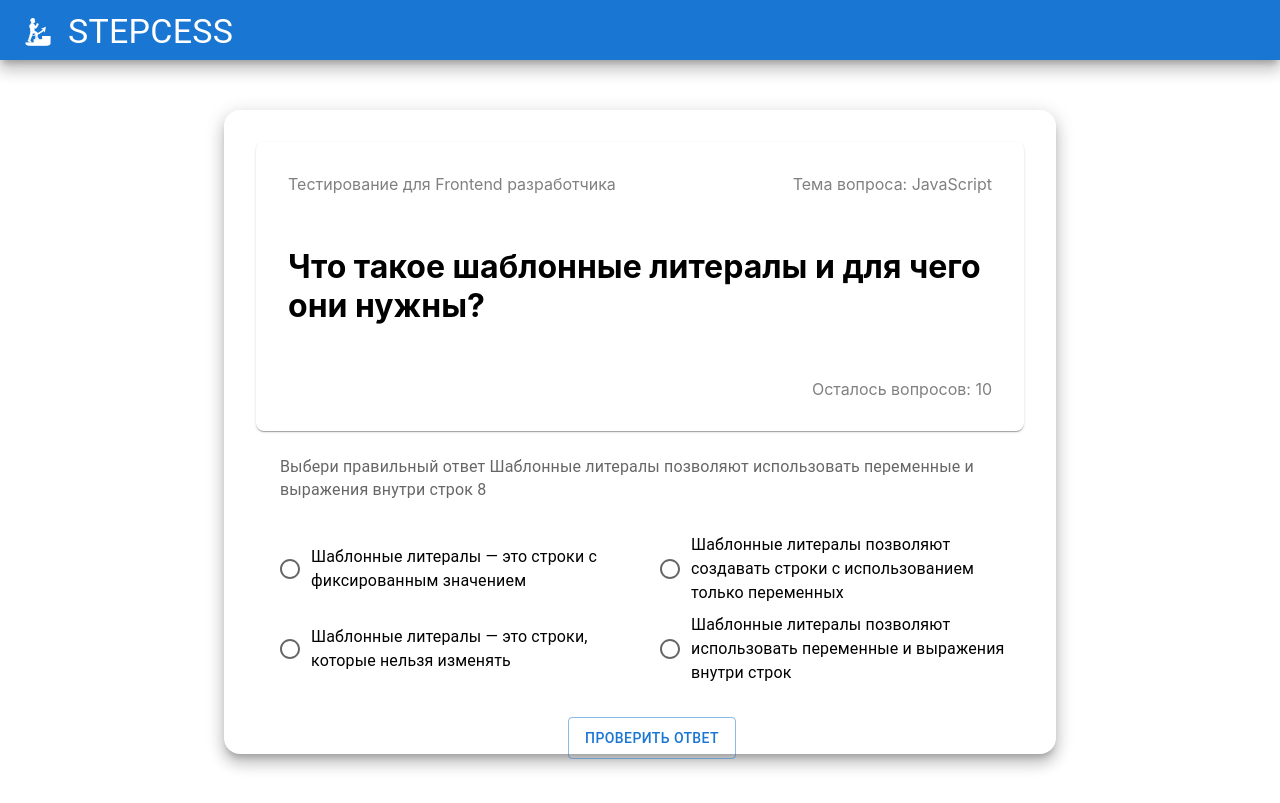
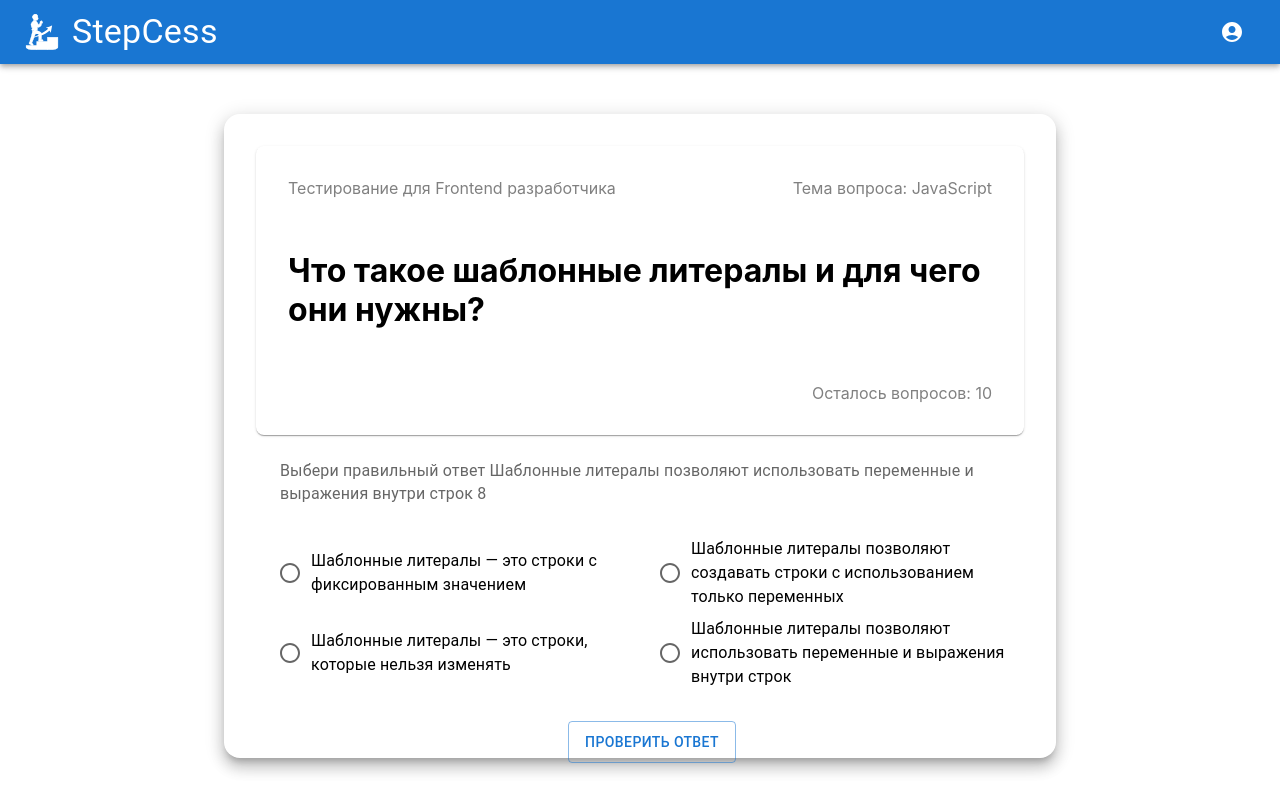
Before and after one commit to unclebusy/stepcess, a React (Create React App) app: page / in a window 1280 px wide. Built offline with nearby package versions, Linux system fonts and the light colour scheme.

Commit message:
add HeaderBox, HeadersXl, HeadersXs, HeaderSm, ButtonGroup and updated Header

```diff
--- a/src/components/Header.jsx
+++ b/src/components/Header.jsx
@@ -1,27 +1,14 @@
 import * as React from 'react';
-import AppBar from '@mui/material/AppBar';
-import Toolbar from '@mui/material/Toolbar';
-import Typography from '@mui/material/Typography';
-import Container from '@mui/material/Container';
+import HeaderXl from './Headers/HeaderXl';
+import HeaderSm from './Headers/HeaderSm';
+import HeaderXs from './Headers/HeaderXs';
 
-export const Header = () => {
+export function Header() {
   return (
-    <AppBar position="static" sx={{ height: '60px', boxShadow: 10 }}>
-      <Container maxWidth="xl">
-        <Toolbar disableGutters>
-          <img src="/images/logo.svg" alt="logo" style={{ height: '28px', borderRadius: '20%' }} />
-          <Typography
-            variant="h4"
-            sx={{
-              mr: 2,
-              marginLeft: '1rem',
-              color: 'inherit',
-            }}
-          >
-            STEPCESS
-          </Typography>
-        </Toolbar>
-      </Container>
-    </AppBar>
+    <>
+      <HeaderXl />
+      <HeaderSm />
+      <HeaderXs />
+    </>
   );
-};
+}
--- /dev/null
+++ b/src/components/Headers/HeaderBox.jsx
@@ -0,0 +1,19 @@
+import * as React from 'react';
+import Box from '@mui/material/Box';
+
+export default function HeaderBox({ children, type }) {
+  return (
+    <Box
+      sx={{
+        flexGrow: 1,
+        display: {
+          xs: [type == 'xs' ? 'block' : 'none'],
+          sm: [type == 'sm' ? 'block' : 'none'],
+          xl: [type == 'xl' ? 'block' : 'none'],
+        },
+      }}
+    >
+      {children}
+    </Box>
+  );
+}
--- /dev/null
+++ b/src/components/Headers/HeaderSm.jsx
@@ -0,0 +1,58 @@
+import * as React from 'react';
+import Box from '@mui/material/Box';
+import AppBar from '@mui/material/AppBar';
+import Toolbar from '@mui/material/Toolbar';
+import IconButton from '@mui/material/IconButton';
+import Typography from '@mui/material/Typography';
+import AccountCircle from '@mui/icons-material/AccountCircle';
+import Menu from '@mui/material/Menu';
+import MenuItem from '@mui/material/MenuItem';
+import HeaderBox from './HeaderBox';
+
+export default function HeaderSm() {
+  return (
+    <HeaderBox type="sm">
+      <AppBar position="static">
+        <Toolbar>
+          <IconButton size="large" edge="start" color="inherit" aria-label="menu">
+            <Box
+              component="img"
+              src="/images/logo.svg"
+              alt="logo image"
+              sx={{ height: '36px', borderRadius: '20%' }}
+            />
+          </IconButton>
+          <Typography variant="h4" component="div" sx={{ flexGrow: 1 }}>
+            StepCess
+          </Typography>
+          <div>
+            <IconButton
+              size="large"
+              aria-label="account of current user"
+              aria-controls="menu-appbar"
+              aria-haspopup="true"
+              color="inherit"
+            >
+              <AccountCircle />
+            </IconButton>
+            <Menu
+              id="menu-appbar"
+              anchorOrigin={{
+                vertical: 'top',
+                horizontal: 'right',
+              }}
+              keepMounted
+              transformOrigin={{
+                vertical: 'top',
+                horizontal: 'right',
+              }}
+            >
+              <MenuItem>Profile</MenuItem>
+              <MenuItem>My account</MenuItem>
+            </Menu>
+          </div>
+        </Toolbar>
+      </AppBar>
+    </HeaderBox>
+  );
+}
--- /dev/null
+++ b/src/components/Headers/HeaderXl.jsx
@@ -0,0 +1,45 @@
+import * as React from 'react';
+import Box from '@mui/material/Box';
+import AppBar from '@mui/material/AppBar';
+import Toolbar from '@mui/material/Toolbar';
+import IconButton from '@mui/material/IconButton';
+import Typography from '@mui/material/Typography';
+import AccountCircle from '@mui/icons-material/AccountCircle';
+import HeaderBox from './HeaderBox';
+import ButtonsGroup from '../ui/ButtonsGroup';
+
+export default function HeaderXl() {
+  return (
+    <HeaderBox type="xl">
+      <AppBar position="static">
+        <Toolbar sx={{ display: 'flex', justifyContent: 'space-between' }}>
+          <Box sx={{ display: 'flex', alignItems: 'center' }}>
+            <IconButton size="large" edge="start" color="inherit" aria-label="menu">
+              <Box
+                component="img"
+                src="/images/logo.svg"
+                alt="logo image"
+                sx={{ height: '36px', borderRadius: '20%' }}
+              />
+            </IconButton>
+            <Typography variant="h4" component="div" sx={{ flexGrow: 1 }}>
+              StepCess
+            </Typography>
+          </Box>
+          <ButtonsGroup />
+          <Box sx={{ display: 'flex' }}>
+            <IconButton
+              size="large"
+              aria-label="account of current user"
+              aria-controls="menu-appbar"
+              aria-haspopup="true"
+              color="inherit"
+            >
+              <AccountCircle />
+            </IconButton>
+          </Box>
+        </Toolbar>
+      </AppBar>
+    </HeaderBox>
+  );
+}
--- /dev/null
+++ b/src/components/Headers/HeaderXs.jsx
@@ -0,0 +1,58 @@
+import * as React from 'react';
+import Box from '@mui/material/Box';
+import AppBar from '@mui/material/AppBar';
+import Toolbar from '@mui/material/Toolbar';
+import IconButton from '@mui/material/IconButton';
+import Typography from '@mui/material/Typography';
+import AccountCircle from '@mui/icons-material/AccountCircle';
+import Menu from '@mui/material/Menu';
+import MenuItem from '@mui/material/MenuItem';
+import HeaderBox from './HeaderBox';
+
+export default function HeaderXs() {
+  return (
+    <HeaderBox type="xs">
+      <AppBar position="static">
+        <Toolbar>
+          <IconButton size="large" edge="start" color="inherit" aria-label="menu">
+            <Box
+              component="img"
+              src="/images/logo.svg"
+              alt="logo image"
+              sx={{ height: '36px', borderRadius: '20%' }}
+            />
+          </IconButton>
+          <Typography variant="h4" component="div" sx={{ flexGrow: 1 }}>
+            StepCess
+          </Typography>
+          <div>
+            <IconButton
+              size="large"
+              aria-label="account of current user"
+              aria-controls="menu-appbar"
+              aria-haspopup="true"
+              color="inherit"
+            >
+              <AccountCircle />
+            </IconButton>
+            <Menu
+              id="menu-appbar"
+              anchorOrigin={{
+                vertical: 'top',
+                horizontal: 'right',
+              }}
+              keepMounted
+              transformOrigin={{
+                vertical: 'top',
+                horizontal: 'right',
+              }}
+            >
+              <MenuItem>Profile</MenuItem>
+              <MenuItem>My account</MenuItem>
+            </Menu>
+          </div>
+        </Toolbar>
+      </AppBar>
+    </HeaderBox>
+  );
+}
--- /dev/null
+++ b/src/components/ui/ButtonsGroup.jsx
@@ -0,0 +1,25 @@
+import * as React from 'react';
+import Button from '@mui/material/Button';
+import ButtonGroup from '@mui/material/ButtonGroup';
+import Box from '@mui/material/Box';
+
+export default function ButtonsGroup() {
+  return (
+    <Box
+      sx={{
+        display: 'flex',
+        flexDirection: 'column',
+        alignItems: 'center',
+        '& > *': {
+          m: 1,
+        },
+      }}
+    >
+      <ButtonGroup variant="contained" aria-label="Test type button group" color="primary">
+        <Button sx={{ backgroundColor: 'white', color: '#1976D2' }}>Frontend</Button>
+        <Button>Backend</Button>
+        <Button>Fullstack</Button>
+      </ButtonGroup>
+    </Box>
+  );
+}
```
Also changed, not shown: src/redux/slices/uiInterfaceSlice.js (added, +22 -0 lines).
